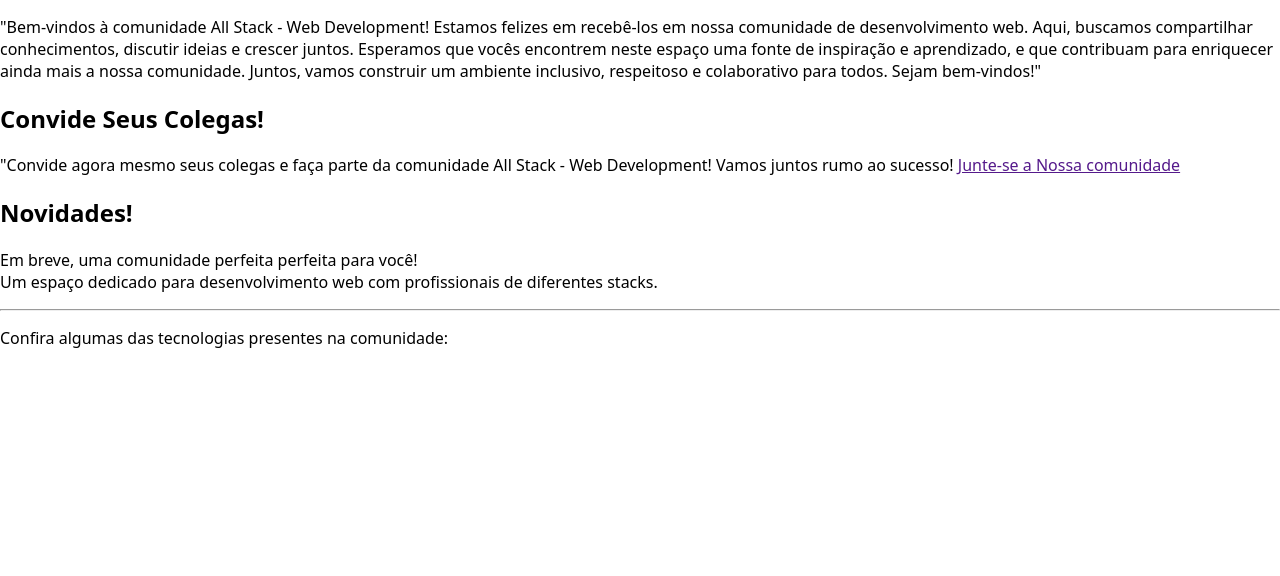
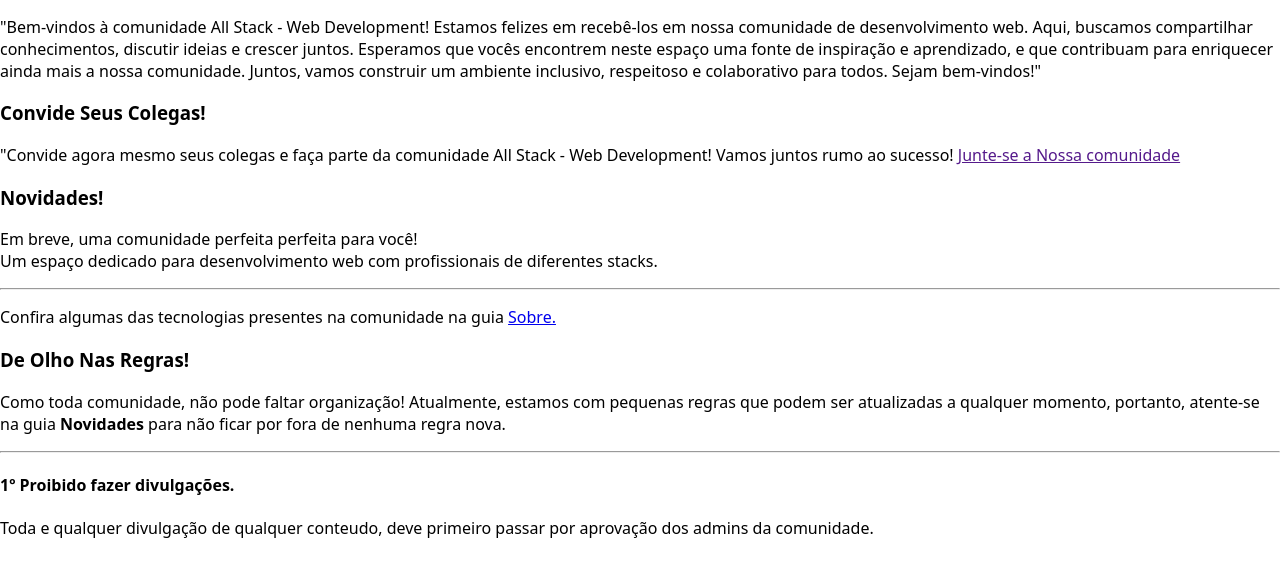
Before and after one commit to GkIgor/allstack-regras, a plain HTML site: page index.html in a window 1280 px wide. Shown: the part 164-740 px from the top of the page. Drawn offline with Linux system fonts and the light colour scheme.

Commit message:
Adcionado mais Textos em HTML

```diff
--- a/index.html
+++ b/index.html
@@ -56,17 +56,29 @@
             <p>"Bem-vindos à comunidade All Stack - Web Development! Estamos felizes em recebê-los em nossa comunidade de desenvolvimento web. Aqui, buscamos compartilhar conhecimentos, discutir ideias e crescer juntos. <span id="Complemento-oculto" style="">Esperamos que vocês encontrem neste espaço uma fonte de inspiração e aprendizado, e que contribuam para enriquecer ainda mais a nossa comunidade. Juntos,</span><span id="vamos"> vamos</span> construir um ambiente inclusivo, respeitoso e colaborativo para todos. Sejam bem-vindos!"</p>
         </div>
         <div id="convite">
-          <h2>Convide Seus Colegas!</h2>
+          <h3>Convide Seus Colegas!</h3>
           <p>"Convide agora mesmo seus colegas e faça parte da comunidade All Stack - Web Development! Vamos juntos rumo ao sucesso! <a href="" target="_blank">Junte-se a Nossa comunidade</a></p>
         </div>
       </section> <!-- Fim da Secao Boas Vindas -->
 
       <section>
         <div>
-          <h2>Novidades!</h2>
+          <h3>Novidades!</h3>
           <p>Em breve, uma comunidade perfeita perfeita para você!<br>Um espaço dedicado para desenvolvimento web com profissionais de diferentes stacks.</p>
           <hr>
-          <p>Confira algumas das tecnologias presentes na comunidade:</p>
+          <p>Confira algumas das tecnologias presentes na comunidade na guia <a href="/sobre">Sobre.</a></p>
+        </div>
+        <div>
+          <h3>De Olho Nas Regras!</h3>
+          <p>Como toda comunidade, não pode faltar organização! Atualmente, estamos com pequenas regras que podem ser atualizadas a qualquer momento, portanto, atente-se na guia <strong>Novidades</strong> para não ficar por fora de nenhuma regra nova.</p>
+          <hr>
+          <div>
+            <h4>1º Proibido fazer divulgações.</h4>
+            <p>Toda e qualquer divulgação de qualquer conteudo, deve primeiro passar por aprovação dos admins da comunidade.</p>
+        </div>
+        <div>
+
+        </div>
         </div>
       </section>
 
```
